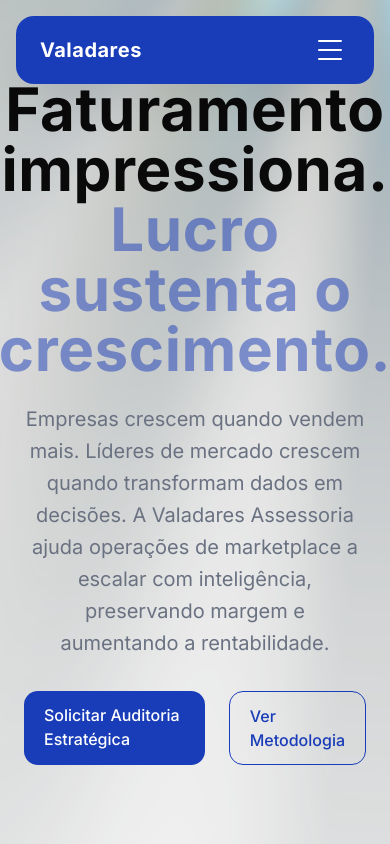
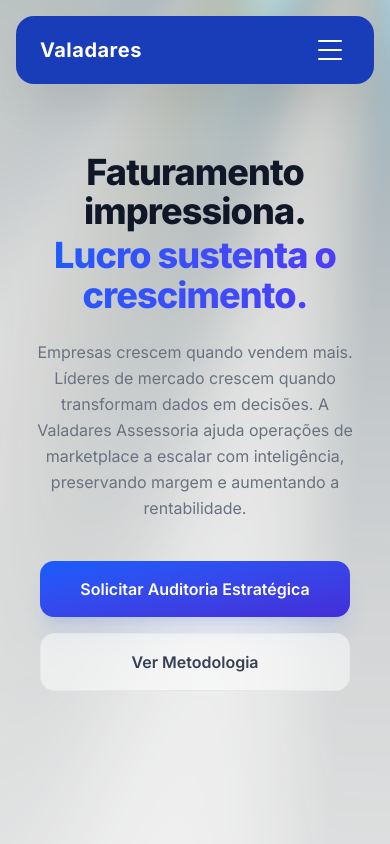
Before and after one commit to andersongama-dev/valadares, a Next.js app: page / in a window 390 px wide. Shown: the top 844 px of the page. Built offline with nearby package versions, Linux system fonts and the light colour scheme.

Commit message:
feat(hero): add responsive layout and Framer Motion animations to Hero section

```diff
--- a/components/Hero.tsx
+++ b/components/Hero.tsx
@@ -1,12 +1,36 @@
+"use client";
+
+import { motion, Variants } from "framer-motion";
 import SideRays from "./SideRays";
 
 export default function Hero() {
+  const containerVariants: Variants = {
+    hidden: {},
+    visible: {
+      transition: {
+        staggerChildren: 0.15,
+      },
+    },
+  };
+
+  const itemVariants: Variants = {
+    hidden: { opacity: 0, y: 30 },
+    visible: {
+      opacity: 1,
+      y: 0,
+      transition: {
+        duration: 0.8,
+        ease: [0.16, 1, 0.3, 1],
+      },
+    },
+  };
+
   return (
     <section
       id="hero"
-      className="relative h-dvh flex items-center justify-center overflow-hidden"
+      className="relative h-dvh flex items-center justify-center overflow-hidden bg-white"
     >
-      <div className="absolute inset-0 w-dvw">
+      <div className="absolute inset-0 w-dvw pointer-events-none">
         <SideRays
           speed={2.5}
           rayColor1="#EAB308"
@@ -22,37 +46,51 @@
         />
       </div>
 
-      <div className="relative z-10 w-full max-w-7xl mx-auto px-6 flex flex-col items-center">
-        <h1 className="text-6xl font-bold tracking-[0.01em] text-center">
-          Faturamento impressiona.
-          <span className="block text-blue-800/50">
+      <motion.div
+        variants={containerVariants}
+        initial="hidden"
+        animate="visible"
+        className="relative z-10 w-full max-w-7xl mx-auto px-6 flex flex-col items-center"
+      >
+        <motion.h1
+          variants={itemVariants}
+          className="text-4xl sm:text-6xl md:text-7xl font-extrabold tracking-tight text-center text-gray-900 max-w-5xl leading-[1.1]"
+        >
+          Faturamento impressiona.{" "}
+          <span className="bg-linear-to-r api-gradient from-blue-600 to-indigo-600 bg-clip-text text-transparent block mt-1 sm:mt-2">
             Lucro sustenta o crescimento.
           </span>
-        </h1>
+        </motion.h1>
 
-        <p className="mt-6 max-w-4xl text-center text-xl leading-8 text-gray-500">
+        <motion.p
+          variants={itemVariants}
+          className="mt-6 max-w-3xl text-center text-base sm:text-lg md:text-xl leading-relaxed text-gray-500 font-normal"
+        >
           Empresas crescem quando vendem mais. Líderes de mercado crescem quando
           transformam dados em decisões. A Valadares Assessoria ajuda operações
           de marketplace a escalar com inteligência, preservando margem e
           aumentando a rentabilidade.
-        </p>
+        </motion.p>
 
-        <div className="mt-8 flex gap-6">
+        <motion.div
+          variants={itemVariants}
+          className="mt-10 flex flex-col sm:flex-row gap-4 w-full sm:w-auto px-4 sm:px-0"
+        >
           <a
             href="#"
-            className="rounded-xl bg-blue-800 px-5 py-3 font-medium text-white"
+            className="rounded-xl bg-linear-to-br from-blue-600 to-indigo-700 px-6 py-4 font-semibold text-white shadow-xl shadow-blue-600/10 hover:shadow-blue-600/20 text-center transition-all duration-300 hover:scale-105 active:scale-95"
           >
             Solicitar Auditoria Estratégica
           </a>
 
           <a
-            href="#"
-            className="rounded-xl border border-blue-800 px-5 py-3 font-medium text-blue-800"
+            href="#methodology"
+            className="rounded-xl border border-gray-200 bg-white/50 backdrop-blur-xs px-6 py-4 font-semibold text-gray-700 text-center transition-all duration-300 hover:bg-gray-50 hover:border-gray-300 hover:scale-105 active:scale-95"
           >
             Ver Metodologia
           </a>
-        </div>
-      </div>
+        </motion.div>
+      </motion.div>
     </section>
   );
 }
```
